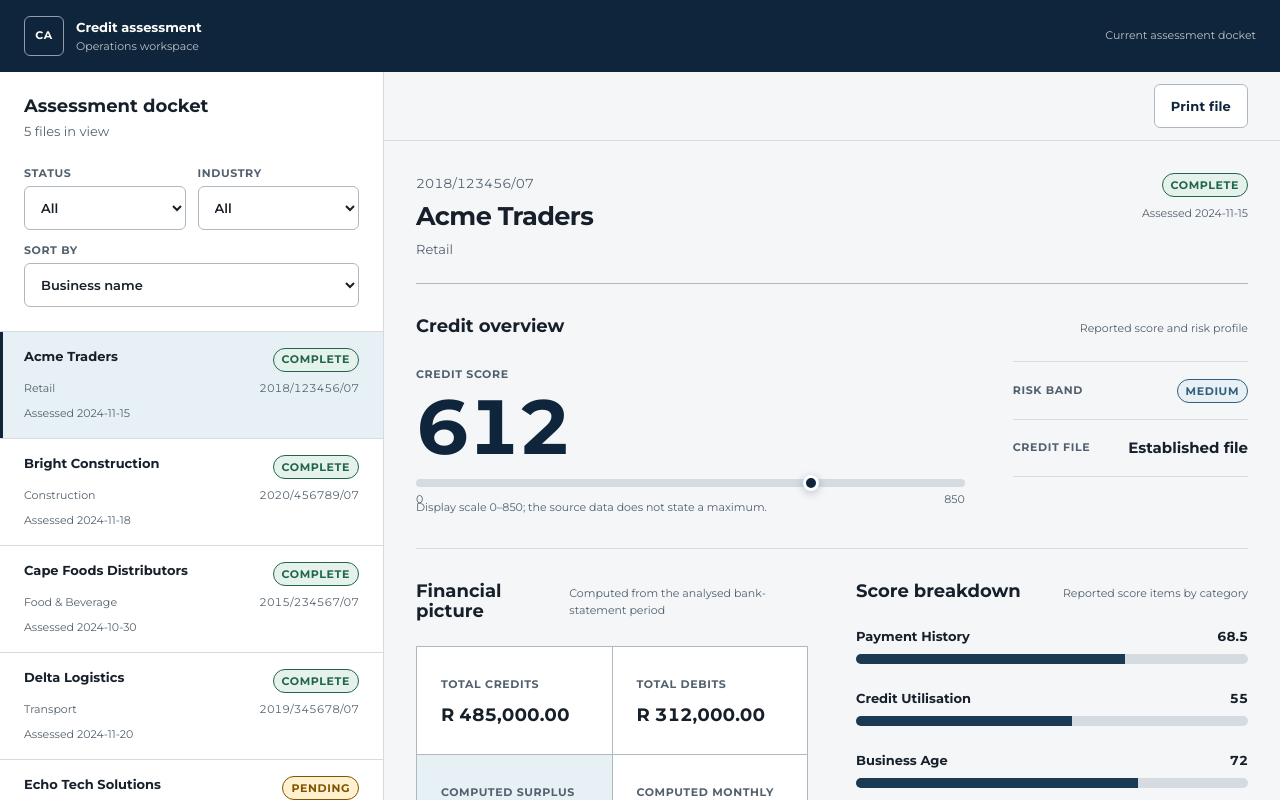
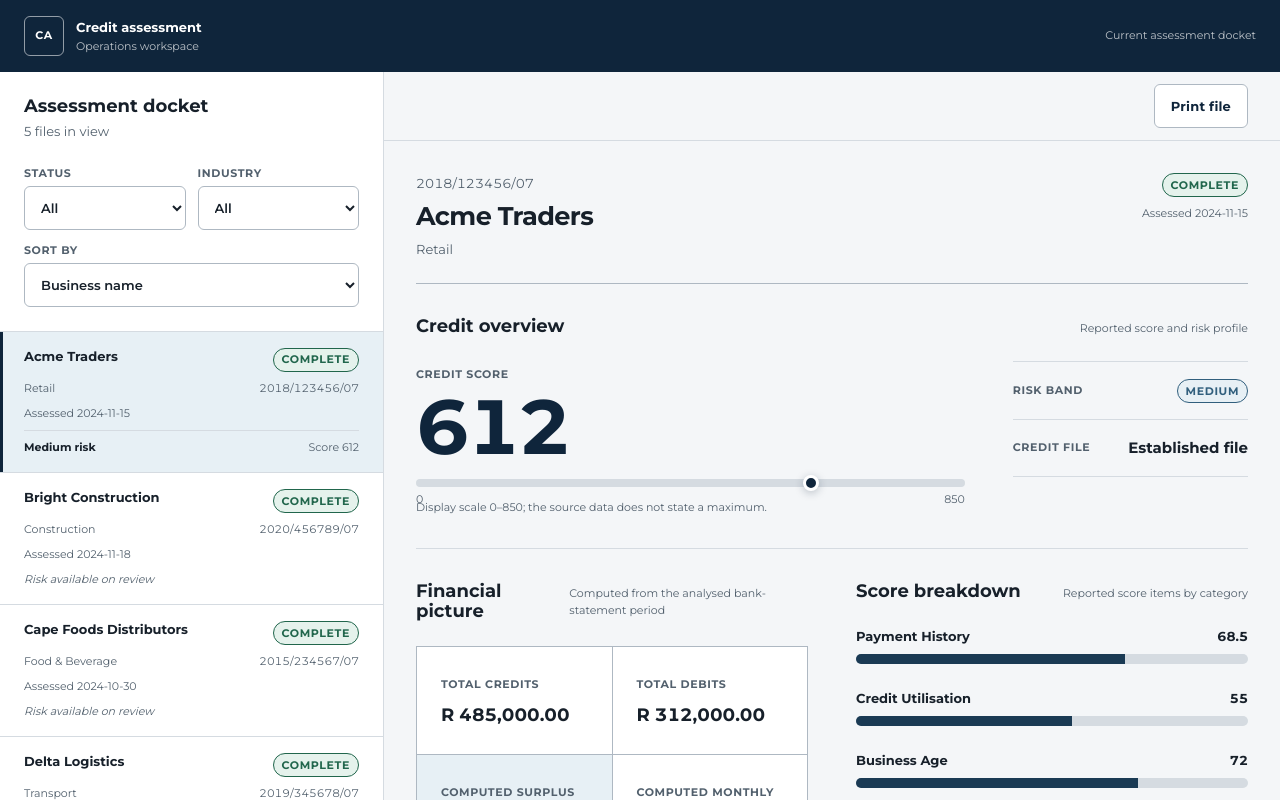
Before and after one commit to peter-kautwima/credit-assessment-dashboard, a React (Vite) app: page / in a window 1280 px wide. Built offline with nearby package versions, Linux system fonts and the light colour scheme; data requests are answered from the project's data file.

Commit message:
feat: retain reviewed risk in the docket
Workflow completion and reported risk answer different analyst questions. Keep both visible after a report is opened without reversing list-then-detail.

```diff
--- a/src/App.jsx
+++ b/src/App.jsx
@@ -11,6 +11,7 @@ export default function App() {
 	const [selectedId, setSelectedId] = useState(null)
 	const [mobileDetailOpen, setMobileDetailOpen] = useState(false)
 	const [restoreFocusId, setRestoreFocusId] = useState(null)
+	const [reportSummaries, setReportSummaries] = useState({})
 	const [requestKey, setRequestKey] = useState(0)
 	const detailHeadingRef = useRef(null)
 	const isMobile = useMediaQuery('(max-width: 52rem)')
@@ -48,6 +49,16 @@ export default function App() {
 			if (visibleIds.length === 0) return null
 			return visibleIds.includes(current) ? current : visibleIds[0]
 		})
+	}, [])
+	const handleReportResolved = useCallback((assessmentId, report) => {
+		if (assessmentId == null || report == null) return
+		setReportSummaries((current) => ({
+			...current,
+			[assessmentId]: {
+				riskBand: report.riskBand,
+				score: report.score,
+			},
+		}))
 	}, [])
 	const returnToDocket = () => {
 		setRestoreFocusId(selectedId)
@@ -95,12 +106,14 @@ export default function App() {
 							selectedId={selectedId}
 							onSelect={selectEntry}
 							onVisibleChange={handleVisibleChange}
+							reportSummaries={reportSummaries}
 						/>
 						{selectedEntry && (!isMobile || mobileDetailOpen) && (
 							<FileSheet
 								entry={selectedEntry}
 								onBack={returnToDocket}
 								headingRef={detailHeadingRef}
+								onReportResolved={handleReportResolved}
 							/>
 						)}
 					</>
--- a/src/components/Docket.css
+++ b/src/components/Docket.css
@@ -120,6 +120,35 @@
 	font-variant-numeric: tabular-nums;
 }
 
+.docket-row__risk {
+	display: flex;
+	align-items: baseline;
+	justify-content: space-between;
+	gap: var(--space-3);
+	padding-top: var(--space-2);
+	border-top: 0.0625rem solid var(--color-rule);
+	color: var(--color-ink-soft);
+	font-size: var(--font-size-xs);
+}
+
+.docket-row__risk strong {
+	color: var(--color-ink);
+}
+
+.docket-row__risk--high {
+	border-top-color: var(--color-attention);
+}
+
+.docket-row__risk--high strong {
+	color: var(--color-attention);
+}
+
+.docket-row__unreviewed {
+	color: var(--color-ink-soft);
+	font-size: var(--font-size-xs);
+	font-style: italic;
+}
+
 .docket__empty {
 	max-width: 28ch;
 	margin: var(--space-7) auto;
--- a/src/components/Docket.jsx
+++ b/src/components/Docket.jsx
@@ -19,7 +19,7 @@ export function filterAndSortDocket(entries, { status, industry, sort }) {
 		.toSorted(sorters[sort] ?? sorters.name)
 }
 
-export function Docket({ entries, selectedId, onSelect, onVisibleChange }) {
+export function Docket({ entries, selectedId, onSelect, onVisibleChange, reportSummaries = {} }) {
 	const [filters, setFilters] = useState({ status: 'All', industry: 'All', sort: 'name' })
 
 	const industries = useMemo(
@@ -106,6 +106,7 @@ export function Docket({ entries, selectedId, onSelect, onVisibleChange }) {
 				{visibleEntries.length ? (
 					visibleEntries.map(({ business, assessment }) => {
 						const isSelected = business.id === selectedId
+						const reportSummary = reportSummaries[assessment?.id]
 						return (
 							<li key={business.id}>
 								<button
@@ -132,6 +133,19 @@ export function Docket({ entries, selectedId, onSelect, onVisibleChange }) {
 									{assessment && (
 										<span className="docket-row__date">Assessed {assessment.createdDate}</span>
 									)}
+									{reportSummary?.riskBand && (
+										<span
+											className={`docket-row__risk${
+												reportSummary.riskBand === 'High' ? ' docket-row__risk--high' : ''
+											}`}
+										>
+											<strong>{reportSummary.riskBand} risk</strong>
+											{reportSummary.score != null && <span>Score {reportSummary.score}</span>}
+										</span>
+									)}
+									{assessment?.status === 'Complete' && !reportSummary && (
+										<span className="docket-row__unreviewed">Risk available on review</span>
+									)}
 								</button>
 							</li>
 						)
--- a/src/components/FileSheet.jsx
+++ b/src/components/FileSheet.jsx
@@ -1,3 +1,4 @@
+import { useEffect } from 'react'
 import { useAssessmentDetails } from '../hooks/useAssessmentDetails'
 import { Button } from './ui/Button'
 import { StatusBadge } from './ui/StatusBadge'
@@ -6,18 +7,30 @@ import './FileSheet.css'
 const money = new Intl.NumberFormat('en-ZA', { style: 'currency', currency: 'ZAR' })
 const number = new Intl.NumberFormat('en-ZA', { maximumFractionDigits: 1 })
 
-export function FileSheet({ entry, onBack, headingRef }) {
+export function FileSheet({ entry, onBack, headingRef, onReportResolved }) {
 	const boundaryKey = entry.assessment?.id ?? `business-${entry.business.id}`
 	return (
-		<FileSheetContent key={boundaryKey} entry={entry} onBack={onBack} headingRef={headingRef} />
+		<FileSheetContent
+			key={boundaryKey}
+			entry={entry}
+			onBack={onBack}
+			headingRef={headingRef}
+			onReportResolved={onReportResolved}
+		/>
 	)
 }
 
-function FileSheetContent({ entry, onBack, headingRef }) {
+function FileSheetContent({ entry, onBack, headingRef, onReportResolved }) {
 	const { business, assessment } = entry
 	const details = useAssessmentDetails(assessment?.id)
 	const report = details.report.data
 	const needsAttention = assessment?.status === 'Pending' || report?.riskBand === 'High'
+
+	useEffect(() => {
+		if (details.report.status === 'success') {
+			onReportResolved?.(assessment?.id, details.report.data)
+		}
+	}, [assessment?.id, details.report.data, details.report.status, onReportResolved])
 
 	if (!assessment) {
 		return (
```
Also changed, not shown: 3 other files (tests, documents, lock files or other folders).
